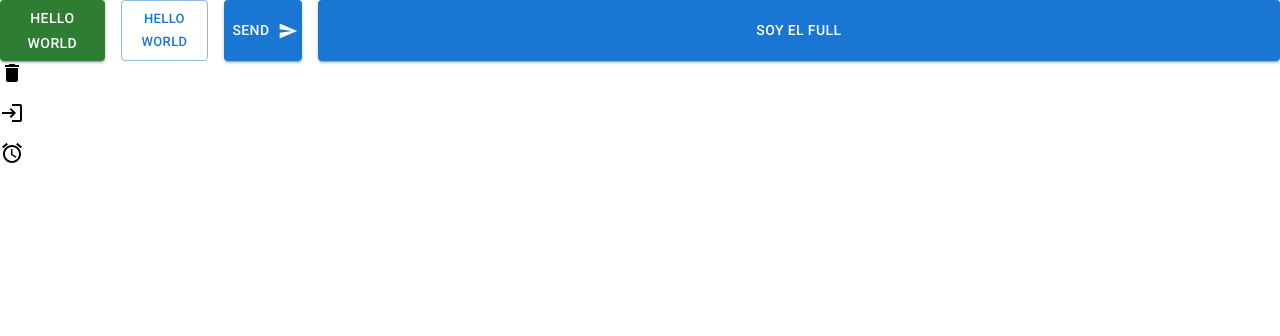
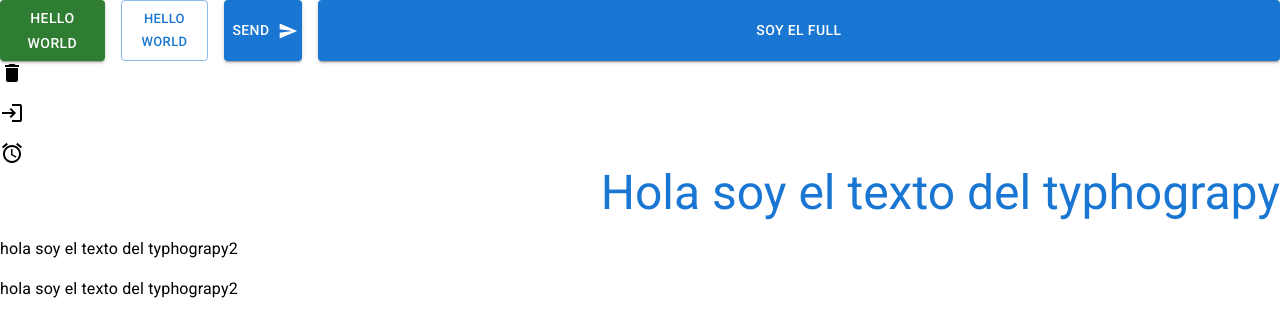
Before and after one commit to ftvalex01/react-materialui, a React (Create React App) app: page / in a window 1280 px wide. Shown: the top 336 px of the page. Built offline with nearby package versions, Linux system fonts and the light colour scheme.

Commit message:
tipografia

```diff
--- a/src/App.js
+++ b/src/App.js
@@ -5,6 +5,8 @@ import Stack from '@mui/material/Stack';
 import Delete from "@mui/icons-material/Delete";
 import { Icon } from "@mui/material";
 import AccessAlarmIcon from '@mui/icons-material/AccessAlarm';
+import { Typography } from "@mui/material";
+
 
 function App() {
   return (
@@ -32,6 +34,17 @@ function App() {
        </Icon>
        <AccessAlarmIcon></AccessAlarmIcon>
        </Stack>
+       <Stack spacing={2}>
+       <Typography variant ="h3" align="right" color="primary">
+        Hola soy el texto del typhograpy
+       </Typography>
+       <Typography paragraph>
+        hola soy el texto del typhograpy2
+       </Typography>
+       <Typography gutterBottom>
+        hola soy el texto del typhograpy2
+       </Typography>
+       </Stack>
     </div>
   );
 }
```
